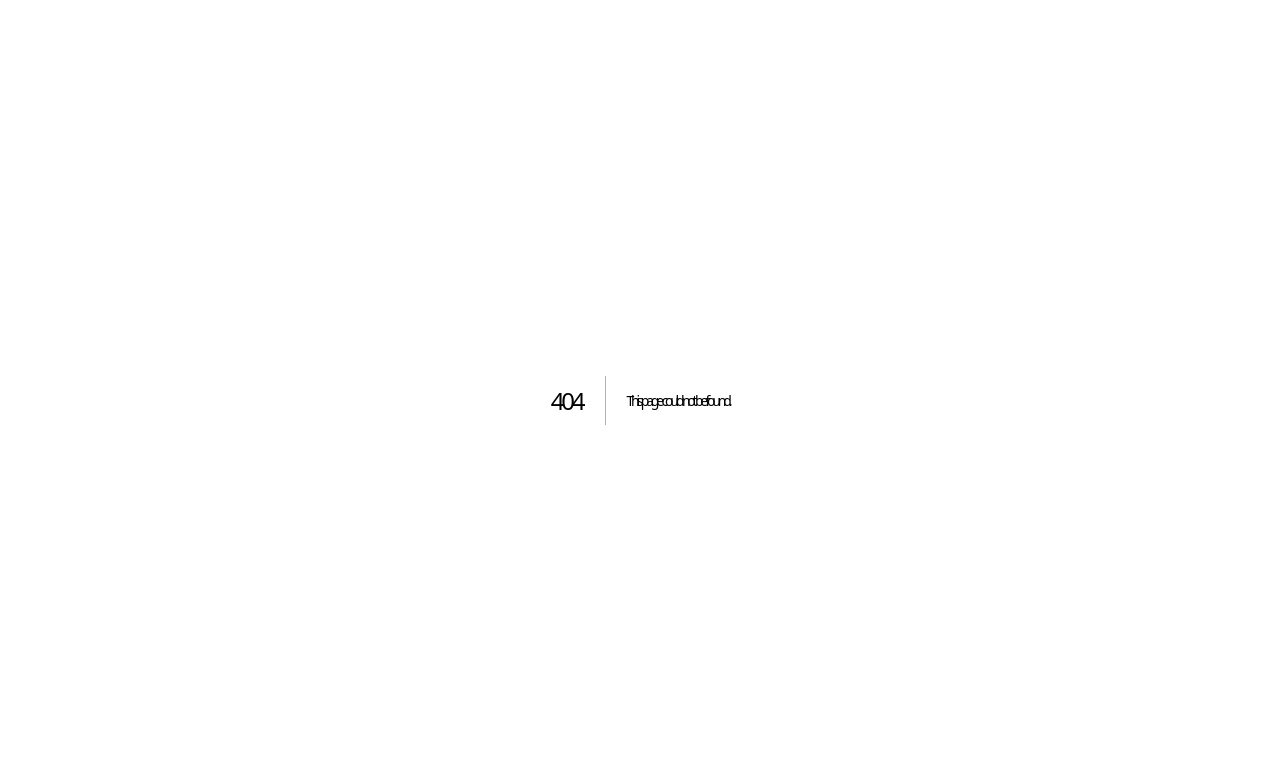
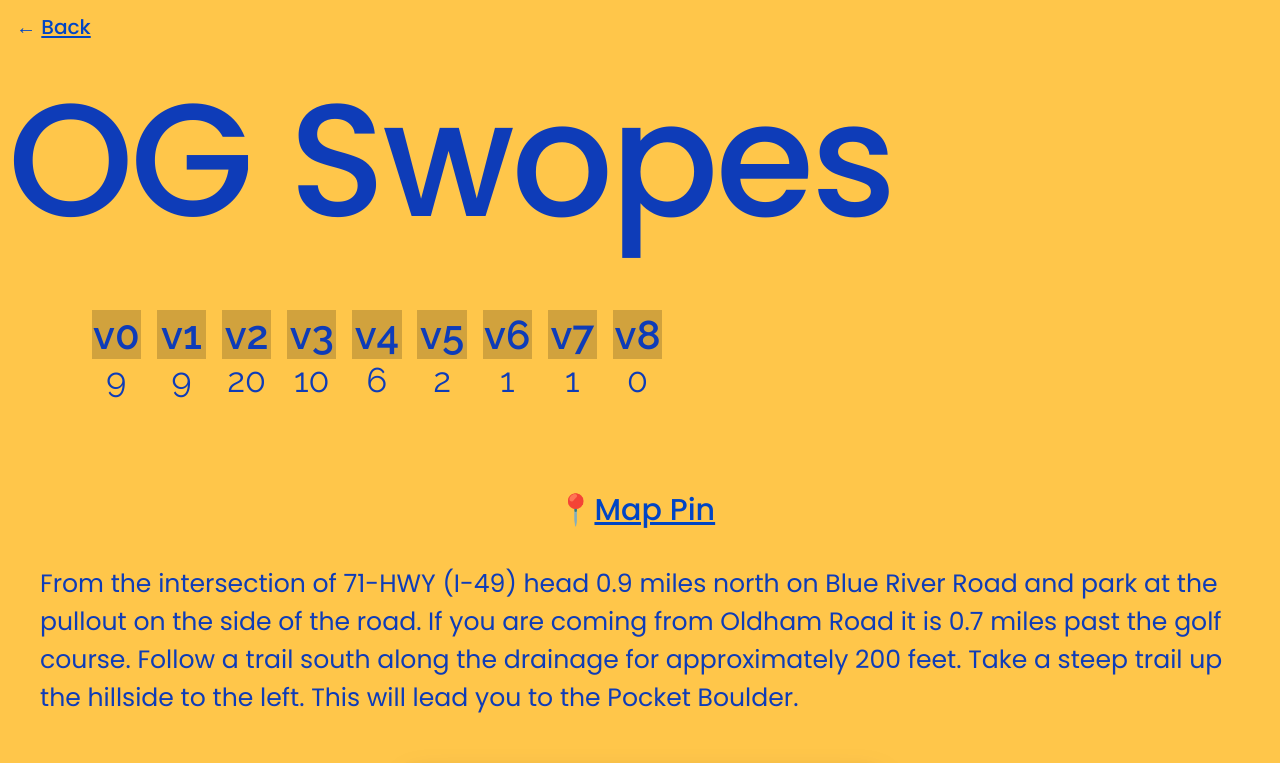
Before and after one commit to codynova/codycodycody, a Next.js app: page /og-swopes in a window 1280 px wide. Before the commit this address had no page. Shown: the top 763 px of the page. Built offline with nearby package versions, Linux system fonts and the light colour scheme.

Commit message:
Update text and routes

```diff
--- a/app/og-swope/page.jsx
+++ b/app/og-swopes/page.jsx
@@ -8,8 +8,8 @@ export default function Page() {
   return (
     <>
       <Back />
-      <Section className="og-swope">
-        <h1>OG Swope</h1>
+      <Section className="og-swopes">
+        <h1>OG Swopes</h1>
         <BouldersByGrade
           data={{
             v0: 9,
--- a/components/Navigation.jsx
+++ b/components/Navigation.jsx
@@ -11,8 +11,8 @@ export const Navigation = () => (
     <Link href="/bike-trail">
       5. <span>Bike Trail</span>
     </Link>
-    <Link href="/og-swope">
-      9. <span>OG Swope</span>
+    <Link href="/og-swopes">
+      9. <span>OG Swopes</span>
     </Link>
   </nav>
 )
--- a/styles.css
+++ b/styles.css
@@ -88,7 +88,7 @@ section.bike-trail {
   color: #511578;
 }
 
-section.og-swope {
+section.og-swopes {
   background-color: #ffc64a;
   color: #0e3cb8;
 }
```
Also changed, not shown: app/page.jsx (+0 -10 lines).
